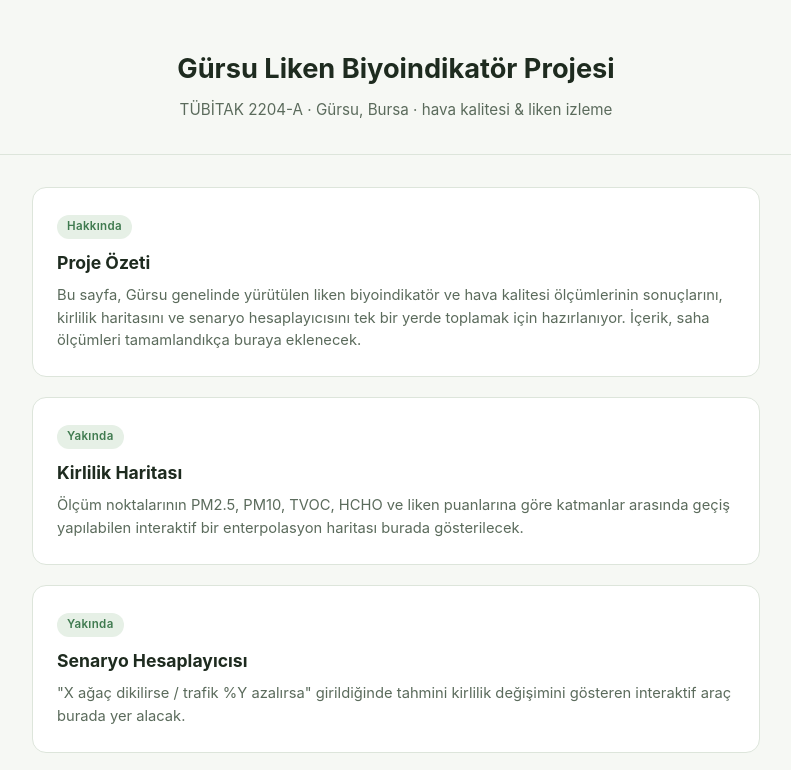
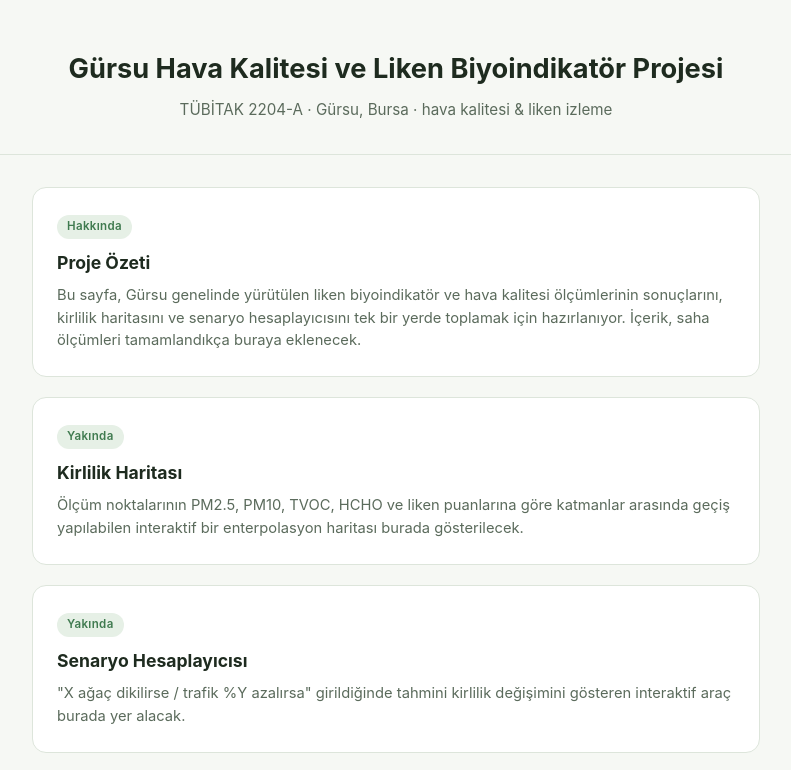
Before and after one commit to projerotapusula-web/gursu-hava-kalitesi-liken, a plain HTML site: page index.html in a window 1280 px wide. Shown: the top 770 px of the page, without its empty margins (244-1035 px from the left). Drawn offline with Linux system fonts and the light colour scheme.

Commit message:
Update index.html

```diff
--- a/index.html
+++ b/index.html
@@ -3,7 +3,7 @@
 <head>
 <meta charset="utf-8">
 <meta name="viewport" content="width=device-width, initial-scale=1">
-<title>Gürsu Liken Biyoindikatör Projesi</title>
+<title>Gürsu Hava Kalitesi ve Liken Biyoindikatör Projesi</title>
 <style>
   :root{
     --bg:#f6f8f4; --fg:#1e2b1f; --muted:#5b6b5c; --card:#ffffff;
@@ -42,7 +42,7 @@
 </head>
 <body>
 <header>
-  <h1>Gürsu Liken Biyoindikatör Projesi</h1>
+    <h1>Gürsu Hava Kalitesi ve Liken Biyoindikatör Projesi</h1>
   <p>TÜBİTAK 2204-A &middot; Gürsu, Bursa &middot; hava kalitesi &amp; liken izleme</p>
 </header>
 <main>
```
